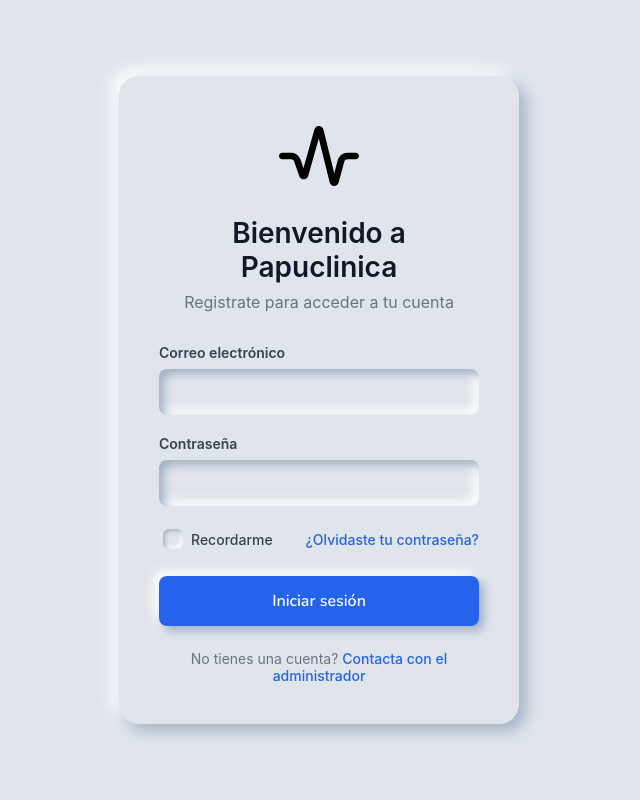
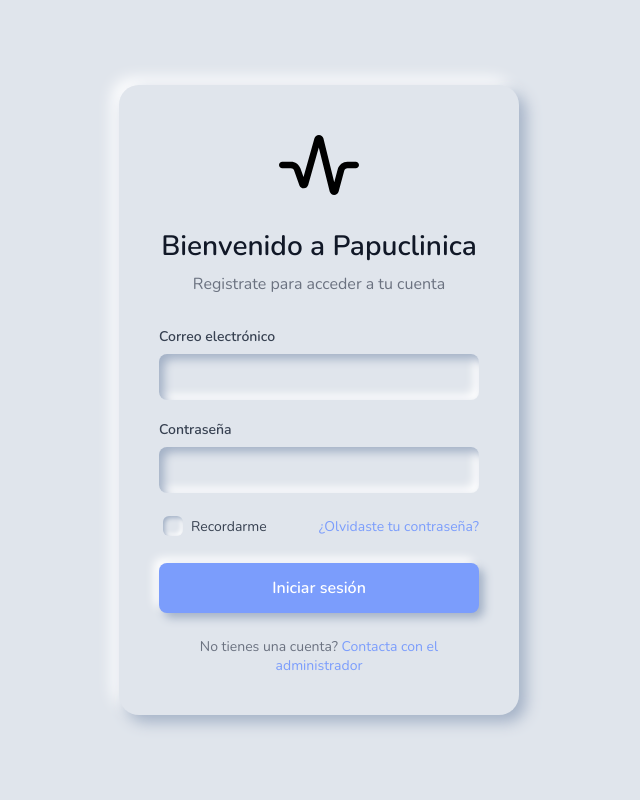
Before and after one commit to Rxvik/ProyectoFinal_Aplicaciones_Equipo7, a PHP site: page /HTML/login.html in a window 1280 px wide. Shown: the whole page, without its empty margins (321-961 px from the left). Run offline with PHP 8.4, Linux system fonts and the light colour scheme.

Commit message:
Olvide cambiar la tipografia en los styles de index y login xd arreglado

```diff
--- a/ASSETS/css/index.css
+++ b/ASSETS/css/index.css
@@ -2,8 +2,8 @@
     --neumorph-bg: #E0E5EC;
     --neumorph-light-shadow: #FFFFFF;
     --neumorph-dark-shadow: #A3B1C6;
-    --primary-blue: #2563EB;
-    --primary-blue-dark: #1D4ED8;
+    --primary-blue: #7b9dfc;
+    --primary-blue-dark: #7b9dfc;
     --text-color-dark: #111827;
     --text-color-medium: #374151;
     --text-color-light: #6B7280;
@@ -17,7 +17,7 @@ textarea {
 }
 
 body {
-    font-family: 'Inter', -apple-system, BlinkMacSystemFont, "Segoe UI", Roboto, Helvetica, Arial, sans-serif;
+    font-family: 'Nunito', sans-serif;
     background-color: var(--neumorph-bg);
     margin: 0;
     line-height: 1.6;
--- a/ASSETS/css/login.css
+++ b/ASSETS/css/login.css
@@ -2,8 +2,8 @@
     --neumorph-bg: #E0E5EC;
     --neumorph-light-shadow: #FFFFFF;
     --neumorph-dark-shadow: #A3B1C6;
-    --primary-blue: #2563EB;
-    --primary-blue-dark: #1D4ED8;
+    --primary-blue: #7b9dfc;
+    --primary-blue-dark: #7b9dfc;
     --text-color-dark: #111827;
     --text-color-medium: #374151;
     --text-color-light: #6B7280;
@@ -17,7 +17,7 @@ textarea {
 }
 
 body {
-    font-family: 'Inter', -apple-system, BlinkMacSystemFont, "Segoe UI", Roboto, Helvetica, Arial, sans-serif;
+    font-family: 'Nunito', sans-serif;
     background-color: var(--neumorph-bg);
     display: flex;
     justify-content: center;
```
